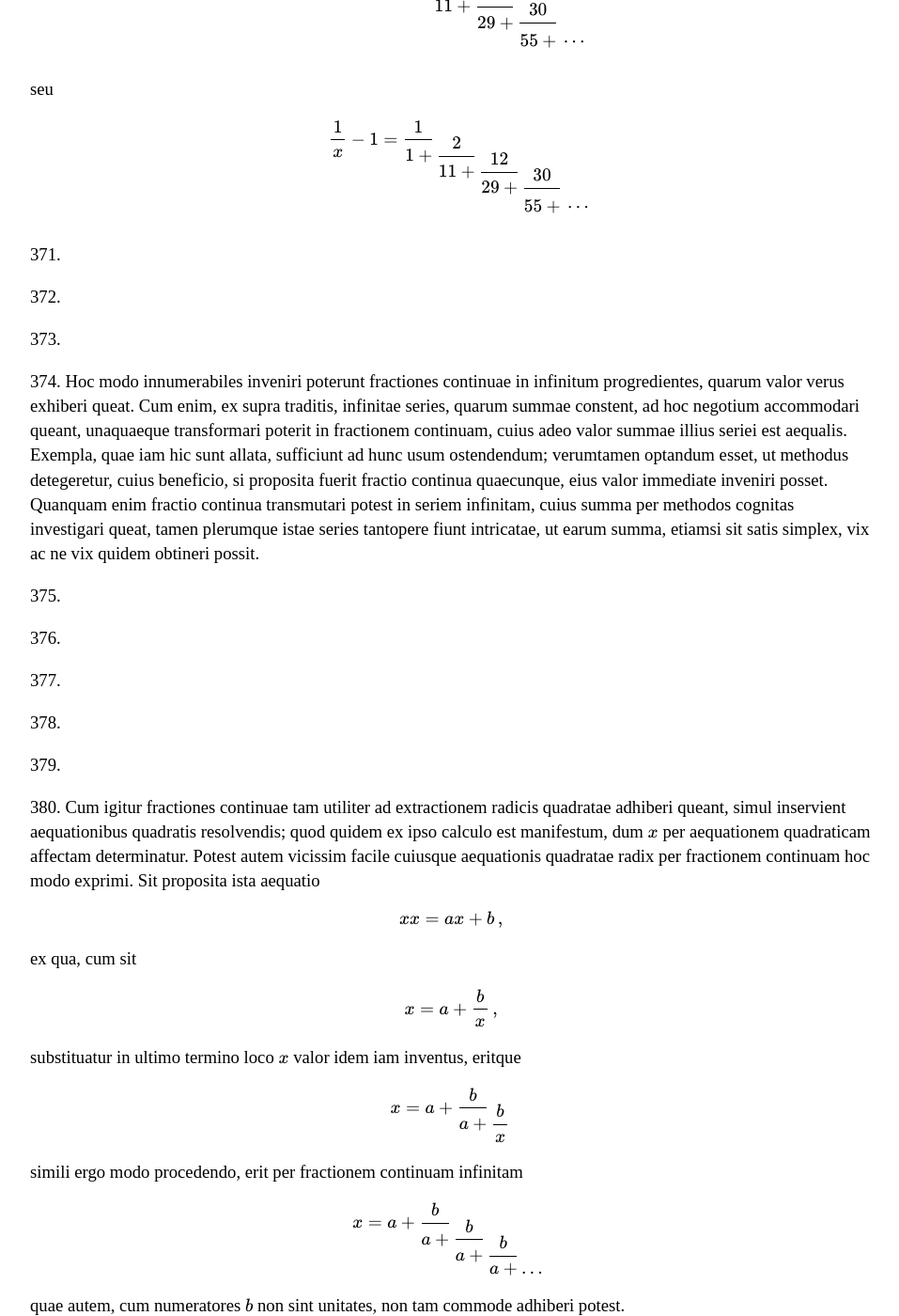
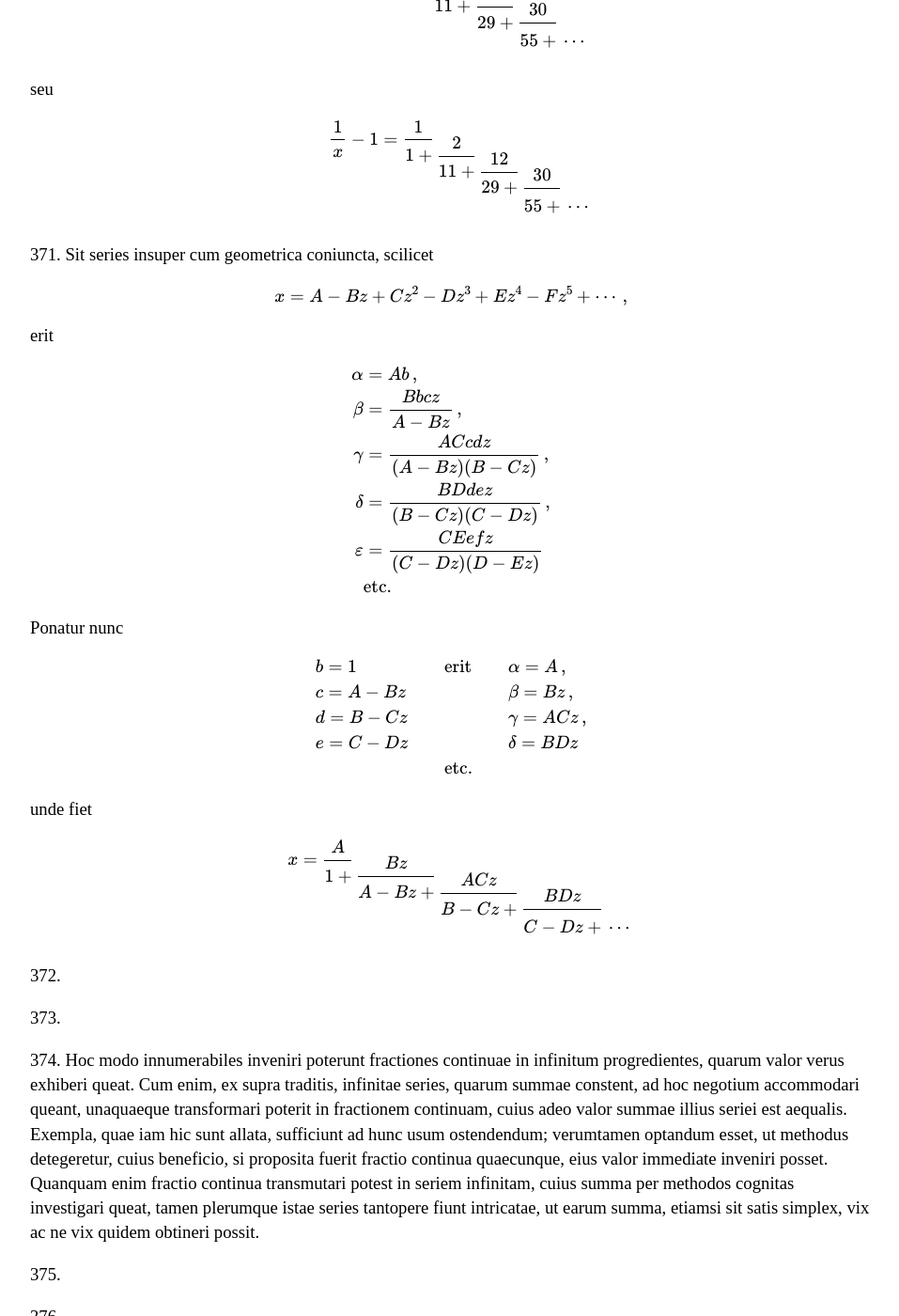
Before and after one commit to ttdoucet/ttdoucet.github.io, a Jekyll site: the page built from euler/e101.html, in a window 1280 px wide and 1400 px high, scrolled down 12466 px. Shown: the whole window at 94% size, without its empty margins (160-1117 px from the left). Built offline with Jekyll 4.4.1, drawn with Linux system fonts in a browser that asks for light colours; formulas are drawn with MathJax 3.

Commit message:
Continued fractions: still more.

```diff
--- a/euler/e101.html
+++ b/euler/e101.html
@@ -677,8 +677,39 @@ seu
 
 
 
+<p>371.
+Sit series insuper cum geometrica coniuncta, scilicet
 
-<p>371.
+\begin{equation}
+x = A - Bz + Cz^2 - Dz^3 + Ez^4 - Fz^5 + \cdots \,,
+\end{equation}
+
+erit
+
+\begin{aligned}
+\alpha &= {Ab} \,,\cr
+\beta &= {Bbcz \over A - Bz} \,,\cr
+\gamma &= {ACcdz \over (A-Bz)(B-Cz) } \,,\cr
+\delta &= {BDdez \over (B-Cz)(C-Dz) } \,,\cr
+\varepsilon &= {CEefz \over (C-Dz)(D-Ez)} \cr
+&\hbox{etc.}\cr
+\end{aligned}
+
+Ponatur nunc
+
+\begin{array}{lll}
+\displaystyle{b = 1} & \quad\hbox{erit}\quad & \displaystyle{\alpha = A} \,,\cr
+\displaystyle{c = A-Bz} & & \displaystyle{\beta = Bz} \,,\cr
+\displaystyle{d = B-Cz} & & \displaystyle{\gamma = ACz} \,,\cr
+\displaystyle{e = C-Dz} & & \displaystyle{\delta = BDz} \cr
+&\quad\hbox{etc.} \cr
+\end{array}
+
+unde fiet
+
+\begin{equation}
+x = {\cofrac {A} {1} {\cofrac {Bz} {A-Bz} {\cofrac {ACz} {B-Cz}  {\cofrac {BDz} {C-Dz} \tailfrac}}}}
+\end{equation}
 
 <p>372.
 
```
